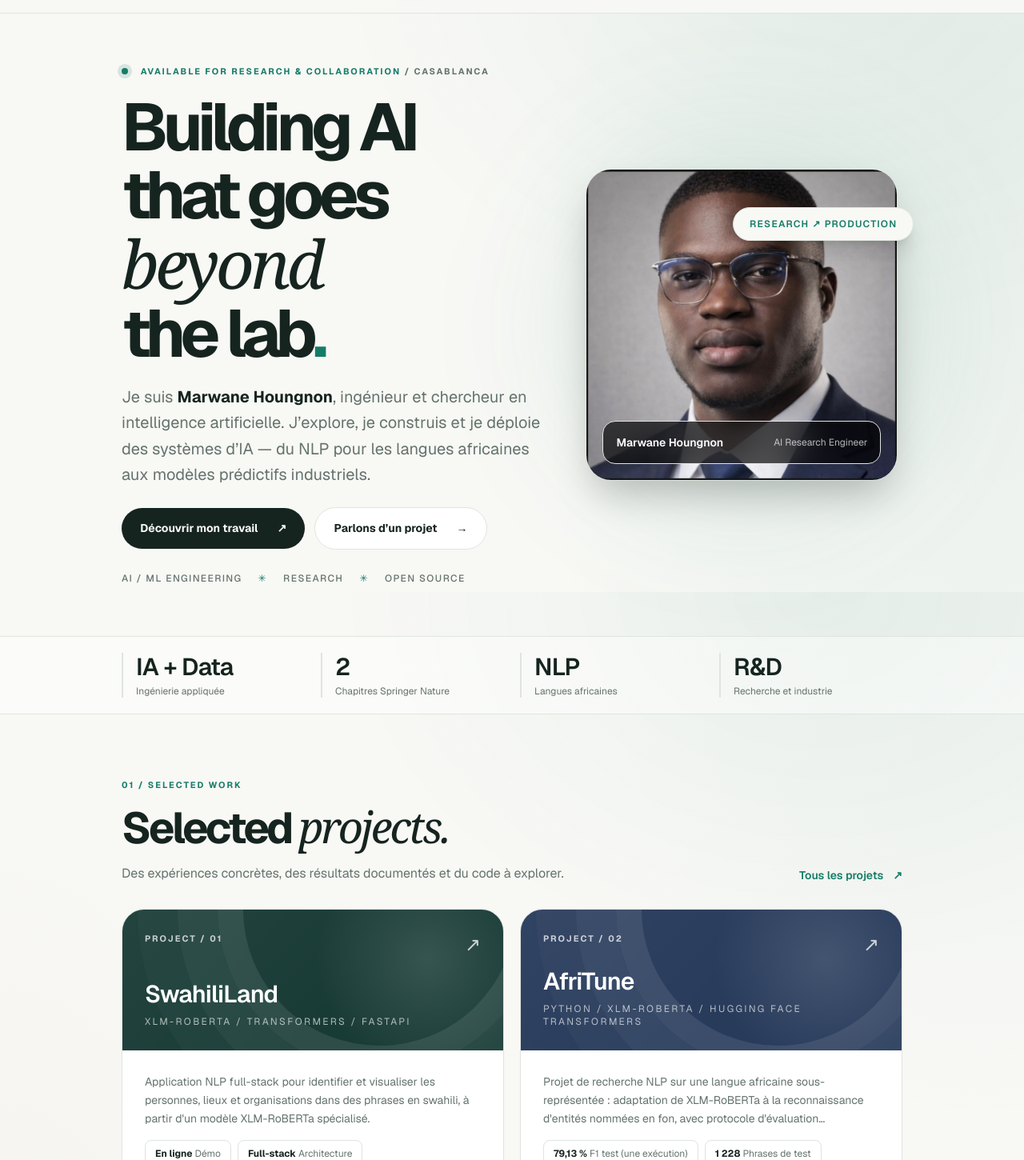
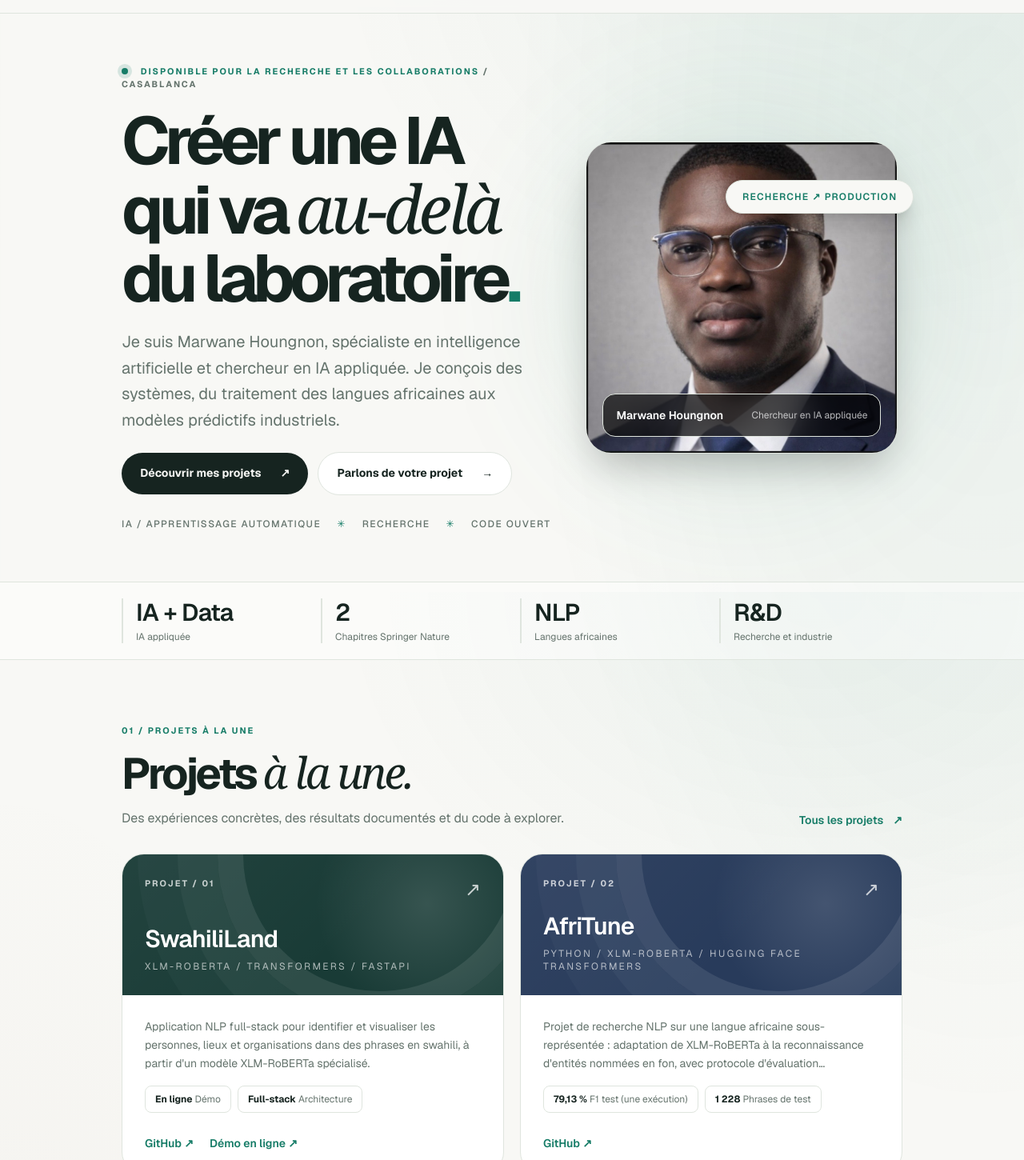
Before and after one commit to Thekidmaroi/MY-PORTOFOLIO, a Next.js app: page / in a window 1280 px wide. Shown: the part 60-1510 px from the top of the page at 80% size. Built offline with nearby package versions, Linux system fonts and the light colour scheme.

Commit message:
feat: provide fully French or English editorial homepage copy

```diff
--- a/src/app/page.tsx
+++ b/src/app/page.tsx
@@ -1,4 +1,6 @@
+"use client";
 import Link from "next/link";
+import {useLanguage} from "@/components/language-provider";
 import { Container } from "@/components/container";
 import { MediaSlot } from "@/components/media-slot";
 import { profile, projects, experiences, publications, skills } from "@/lib/data";
@@ -15,20 +17,22 @@ function Arrow({ diagonal = false }: { diagonal?: boolean }) {
 }
 
 export default function Home() {
+  const {language}=useLanguage();
+  const tr=(fr:string,en:string)=>language==="fr"?fr:en;
   return (
     <div className="editorial">
       <section className="relative overflow-hidden border-b border-border">
         <Container className="relative grid min-h-[530px] items-center gap-8 py-12 lg:grid-cols-[1.15fr_.85fr] lg:py-16">
           <div className="relative z-10">
-            <p className="eyebrow mb-5"><span className="signal-dot" /> AVAILABLE FOR RESEARCH & COLLABORATION <span className="text-muted">/ CASABLANCA</span></p>
-            <h1 className="display-title max-w-[860px]">Building AI<br />that goes <em>beyond</em><br />the lab<span className="text-accent">.</span></h1>
-            <p className="mt-5 max-w-xl text-lg leading-relaxed text-muted sm:text-xl">Je suis <strong className="text-foreground">{profile.name}</strong>, ingénieur et chercheur en intelligence artificielle. J’explore, je construis et je déploie des systèmes d’IA — du NLP pour les langues africaines aux modèles prédictifs industriels.</p>
+            <p className="eyebrow mb-5"><span className="signal-dot" /> {tr("DISPONIBLE POUR LA RECHERCHE ET LES COLLABORATIONS","AVAILABLE FOR RESEARCH & COLLABORATION")} <span className="text-muted">/ CASABLANCA</span></p>
+            <h1 className="display-title max-w-[860px]">{language==="fr"?<>Créer une IA<br/>qui va <em>au-delà</em><br/>du laboratoire</>:<>Building AI<br/>that goes <em>beyond</em><br/>the lab</>}<span className="text-accent">.</span></h1>
+            <p className="mt-5 max-w-xl text-lg leading-relaxed text-muted sm:text-xl">{tr("Je suis "+profile.name+", spécialiste en intelligence artificielle et chercheur en IA appliquée. Je conçois des systèmes, du traitement des langues africaines aux modèles prédictifs industriels.","I’m "+profile.name+", an applied AI researcher and practitioner. I build systems ranging from African-language NLP to industrial predictive models.")}</p>
             <div className="mt-6 flex flex-wrap items-center gap-3">
-              <Link href="/projets" className="editorial-button">Découvrir mon travail <Arrow diagonal /></Link>
-              <Link href="/contact" className="editorial-button-secondary">Parlons d’un projet <Arrow /></Link>
+              <Link href="/projets" className="editorial-button">{tr("Découvrir mes projets","Explore my work")} <Arrow diagonal /></Link>
+              <Link href="/contact" className="editorial-button-secondary">{tr("Parlons de votre projet","Let’s talk")} <Arrow /></Link>
             </div>
             <div className="mt-7 flex flex-wrap items-center gap-5 text-xs font-medium uppercase tracking-[.12em] text-muted">
-              <span>AI / ML ENGINEERING</span><span className="text-accent">✳</span><span>RESEARCH</span><span className="text-accent">✳</span><span>OPEN SOURCE</span>
+              <span>{tr("IA / APPRENTISSAGE AUTOMATIQUE","AI / MACHINE LEARNING")}</span><span className="text-accent">✳</span><span>{tr("RECHERCHE","RESEARCH")}</span><span className="text-accent">✳</span><span>{tr("CODE OUVERT","OPEN SOURCE")}</span>
             </div>
           </div>
           <div className="relative mx-auto w-full max-w-[350px] lg:max-w-[390px]">
@@ -36,17 +40,17 @@ export default function Home() {
             <div className="relative overflow-hidden rounded-[2rem] border border-border bg-surface shadow-2xl">
               <MediaSlot src={profile.photo} alt={`Portrait de ${profile.name}`} variant="cover" className="aspect-[5/5] w-full !rounded-none !border-0" sizes="(min-width: 1024px) 480px, 90vw" objectPosition="50% 18%" />
               <div className="absolute bottom-5 left-5 right-5 rounded-2xl border border-white/20 bg-black/65 p-4 text-white backdrop-blur-xl">
-                <div className="flex items-center justify-between gap-3"><span className="text-sm font-semibold">Marwane Houngnon</span><span className="text-xs text-white/70">AI Research Engineer</span></div>
+                <div className="flex items-center justify-between gap-3"><span className="text-sm font-semibold">Marwane Houngnon</span><span className="text-xs text-white/70">{tr("Chercheur en IA appliquée","Applied AI Researcher")}</span></div>
               </div>
             </div>
-            <span className="absolute -right-5 top-12 hidden rounded-full border border-accent/30 bg-background px-5 py-3 text-xs font-semibold uppercase tracking-widest text-accent shadow-xl sm:block">Research ↗ Production</span>
+            <span className="absolute -right-5 top-12 hidden rounded-full border border-accent/30 bg-background px-5 py-3 text-xs font-semibold uppercase tracking-widest text-accent shadow-xl sm:block">{tr("Recherche ↗ Production","Research ↗ Production")}</span>
           </div>
         </Container>
       </section>
 
       <div className="border-b border-border bg-surface/40">
         <Container className="grid grid-cols-2 gap-5 py-5 md:grid-cols-4">
-          {[["IA + Data", "Ingénierie appliquée"],["2", "Chapitres Springer Nature"],["NLP", "Langues africaines"],["R&D", "Recherche et industrie"]].map(([value,label]) => (
+          {(language==="fr"?[["IA + Data","IA appliquée"],["2","Chapitres Springer Nature"],["NLP","Langues africaines"],["R&D","Recherche et industrie"]]:[["AI + Data","Applied AI"],["2","Springer Nature chapters"],["NLP","African languages"],["R&D","Research and industry"]]).map(([value,label]) => (
             <div key={label} className="border-l-2 border-accent/40 pl-4"><p className="text-3xl font-semibold tracking-tight">{value}</p><p className="mt-1 text-xs text-muted">{label}</p></div>
           ))}
         </Container>
@@ -55,21 +59,21 @@ export default function Home() {
       <section className="py-14 sm:py-20" id="work">
         <Container>
           <div className="mb-8 flex flex-col justify-between gap-5 sm:flex-row sm:items-end">
-            <div><p className="eyebrow mb-4">01 / SELECTED WORK</p><h2 className="section-display">Selected <em>projects.</em></h2><p className="mt-4 max-w-xl text-muted">Des expériences concrètes, des résultats documentés et du code à explorer.</p></div>
-            <Link href="/projets" className="inline-flex items-center gap-3 text-sm font-semibold text-accent hover:underline">Tous les projets <Arrow diagonal /></Link>
+            <div><p className="eyebrow mb-4">{tr("01 / PROJETS À LA UNE","01 / SELECTED WORK")}</p><h2 className="section-display">{language==="fr"?<>Projets <em>à la une.</em></>:<>Selected <em>projects.</em></>}</h2><p className="mt-4 max-w-xl text-muted">{tr("Des expériences concrètes, des résultats documentés et du code à explorer.","Real-world experiments, documented results, and code to explore.")}</p></div>
+            <Link href="/projets" className="inline-flex items-center gap-3 text-sm font-semibold text-accent hover:underline">{tr("Tous les projets","All projects")} <Arrow diagonal /></Link>
           </div>
           <div className="grid gap-5 lg:grid-cols-2">
             {feature.map((project, index) => (
               <article key={project.name} className="project-editorial group flex flex-col overflow-hidden rounded-[1.75rem] border border-border bg-surface">
                 <div className={`relative flex min-h-40 flex-col justify-between overflow-hidden p-7 sm:min-h-44 sm:p-7 project-art project-art-${index % 4}`}>
-                  <div className="relative z-10 flex justify-between gap-3"><span className="eyebrow !text-white/75">PROJECT / {String(index + 1).padStart(2,"0")}</span><span className="text-2xl text-white/75">↗</span></div>
+                  <div className="relative z-10 flex justify-between gap-3"><span className="eyebrow !text-white/75">{tr("PROJET","PROJECT")} / {String(index + 1).padStart(2,"0")}</span><span className="text-2xl text-white/75">↗</span></div>
                   <div className="relative z-10"><span className="block max-w-md text-2xl font-semibold tracking-tight text-white sm:text-3xl">{project.name.split(" — ")[0]}</span><span className="mt-2 block text-xs uppercase tracking-[.2em] text-white/65">{project.stack.slice(0,3).join("  /  ")}</span></div>
                   <div className="project-orb" aria-hidden="true" />
                 </div>
                 <div className="flex flex-1 flex-col p-6 sm:p-7">
                   <p className="line-clamp-3 text-sm leading-relaxed text-muted">{project.description}</p>
                   <div className="mt-4 flex flex-wrap gap-2">{project.metrics.slice(0,2).map(metric => <span key={metric.label} className="rounded-lg border border-border px-3 py-2 text-xs"><strong className="text-foreground">{metric.value}</strong> <span className="text-muted">{metric.label}</span></span>)}</div>
-                  <div className="mt-auto flex flex-wrap items-center gap-5 pt-7 text-sm font-semibold"><a href={project.githubUrl} target="_blank" rel="noopener noreferrer" className="text-accent hover:underline">GitHub ↗</a>{project.demoUrl && <a href={project.demoUrl} target="_blank" rel="noopener noreferrer" className="text-accent hover:underline">Live demo ↗</a>}</div>
+                  <div className="mt-auto flex flex-wrap items-center gap-5 pt-7 text-sm font-semibold"><a href={project.githubUrl} target="_blank" rel="noopener noreferrer" className="text-accent hover:underline">GitHub ↗</a>{project.demoUrl && <a href={project.demoUrl} target="_blank" rel="noopener noreferrer" className="text-accent hover:underline">{tr("Démo en ligne ↗","Live demo ↗")}</a>}</div>
                 </div>
               </article>
             ))}
@@ -79,17 +83,17 @@ export default function Home() {
 
       <section className="border-y border-border bg-surface/50 py-14 sm:py-20">
         <Container>
-          <p className="eyebrow mb-4">02 / WHAT I DO</p>
-          <h2 className="section-display mb-8">At the intersection of <em>ideas & impact.</em></h2>
+          <p className="eyebrow mb-4">{tr("02 / DOMAINES D’EXPERTISE","02 / WHAT I DO")}</p>
+          <h2 className="section-display mb-8">{language==="fr"?<>À la rencontre des <em>idées et de l’impact.</em></>:<>At the intersection of <em>ideas & impact.</em></>}</h2>
           <div className="grid gap-px overflow-hidden rounded-3xl border border-border bg-border lg:grid-cols-3">
-            {domains.map(domain => <div key={domain.number} className="bg-background p-8 sm:p-10"><span className="eyebrow text-accent">{domain.number} / EXPERTISE</span><h3 className="mt-6 text-2xl font-semibold tracking-tight">{domain.title}</h3><p className="mt-4 min-h-16 text-sm leading-relaxed text-muted">{domain.text}</p><p className="mt-5 border-t border-border pt-5 text-xs font-medium text-accent">{domain.tags}</p></div>)}
+            {domains.map(domain => <div key={domain.number} className="bg-background p-8 sm:p-10"><span className="eyebrow text-accent">{domain.number} / EXPERTISE</span><h3 className="mt-6 text-2xl font-semibold tracking-tight">{tr(domain.title,domain.number==="01"?"Applied AI & Machine Learning":domain.number==="02"?"Natural Language Processing":"Research & Probabilistic Systems")}</h3><p className="mt-4 min-h-16 text-sm leading-relaxed text-muted">{tr(domain.text,domain.number==="01"?"Designing, evaluating and deploying systems built for real-world constraints.":domain.number==="02"?"Taking language models from notebooks to accessible, usable experiences.":"Connecting probabilistic methods, scientific validation and reproducible engineering.")}</p><p className="mt-5 border-t border-border pt-5 text-xs font-medium text-accent">{tr(domain.tags,domain.number==="01"?"Time series · Predictive maintenance · MLOps":domain.number==="02"?"Transformers · NER · African NLP":"Markov models · Hybrid AI · Publications")}</p></div>)}
           </div>
         </Container>
       </section>
 
       <section className="py-14 sm:py-20">
         <Container className="grid gap-8 lg:grid-cols-[.85fr_1.15fr]">
-          <div><p className="eyebrow mb-4">03 / EXPERIENCE</p><h2 className="section-display">From research<br />to <em>real-world.</em></h2><p className="mt-6 max-w-sm text-muted">Une expérience entre laboratoires, industrie et déploiement de produits IA.</p><Link href="/experiences" className="mt-7 inline-flex items-center gap-2 font-semibold text-accent hover:underline">Explorer mon parcours <Arrow diagonal /></Link></div>
+          <div><p className="eyebrow mb-4">{tr("03 / PARCOURS","03 / EXPERIENCE")}</p><h2 className="section-display">{language==="fr"?<>De la recherche<br/>au <em>terrain.</em></>:<>From research<br/>to <em>real-world.</em></>}</h2><p className="mt-6 max-w-sm text-muted">{tr("Une expérience entre laboratoires, industrie et déploiement de produits IA.","Experience across research labs, industry, and AI product deployment.")}</p><Link href="/experiences" className="mt-7 inline-flex items-center gap-2 font-semibold text-accent hover:underline">{tr("Explorer mon parcours","Explore my experience")} <Arrow diagonal /></Link></div>
           <div className="divide-y divide-border border-t border-border">
             {experiences.slice(0,4).map(exp => <div key={exp.company + exp.period} className="grid gap-3 py-5 sm:grid-cols-[1fr_auto]"><div><h3 className="text-lg font-semibold">{exp.role}</h3><p className="mt-1 text-sm text-muted">{exp.company} · {exp.location}</p></div><span className="text-xs font-medium text-accent">{exp.period}</span></div>)}
           </div>
@@ -98,13 +102,13 @@ export default function Home() {
 
       <section className="border-y border-border bg-surface/50 py-14">
         <Container className="grid gap-10 lg:grid-cols-[1fr_1.1fr] lg:items-center">
-          <div><p className="eyebrow mb-4">04 / RESEARCH</p><h2 className="section-display">Curiosity,<br /><em>published.</em></h2><p className="mt-5 max-w-md text-muted">La recherche n’est pas un chapitre à part : elle façonne ma manière de construire des systèmes fiables.</p><Link href="/publications" className="mt-7 inline-flex items-center gap-2 font-semibold text-accent hover:underline">Voir mes publications <Arrow diagonal /></Link></div>
-          <div className="rounded-3xl border border-border bg-background p-8 sm:p-10"><p className="eyebrow mb-6">FEATURED PUBLICATION</p><h3 className="text-xl font-semibold leading-snug">{publications[0].citation}</h3><p className="mt-5 text-sm text-muted">{publications[0].venue}</p><div className="mt-7 flex flex-wrap gap-2">{Object.values(skills).flat().slice(0,6).map(skill=><span key={skill} className="rounded-full border border-border px-3 py-1 text-xs text-muted">{skill}</span>)}</div></div>
+          <div><p className="eyebrow mb-4">{tr("04 / RECHERCHE","04 / RESEARCH")}</p><h2 className="section-display">{language==="fr"?<>La curiosité,<br/><em>publiée.</em></>:<>Curiosity,<br/><em>published.</em></>}</h2><p className="mt-5 max-w-md text-muted">{tr("La recherche n’est pas un chapitre à part : elle façonne ma manière de construire des systèmes fiables.","Research is not a separate chapter: it shapes how I build reliable systems.")}</p><Link href="/publications" className="mt-7 inline-flex items-center gap-2 font-semibold text-accent hover:underline">{tr("Voir mes publications","Explore my publications")} <Arrow diagonal /></Link></div>
+          <div className="rounded-3xl border border-border bg-background p-8 sm:p-10"><p className="eyebrow mb-6">{tr("PUBLICATION À LA UNE","FEATURED PUBLICATION")}</p><h3 className="text-xl font-semibold leading-snug">{publications[0].citation}</h3><p className="mt-5 text-sm text-muted">{publications[0].venue}</p><div className="mt-7 flex flex-wrap gap-2">{Object.values(skills).flat().slice(0,6).map(skill=><span key={skill} className="rounded-full border border-border px-3 py-1 text-xs text-muted">{skill}</span>)}</div></div>
         </Container>
       </section>
 
       <section className="py-14 sm:py-20">
-        <Container><div className="relative overflow-hidden rounded-[2rem] bg-[#152c29] p-8 text-white sm:p-11"><div className="absolute -right-20 -top-28 h-96 w-96 rounded-full border-[65px] border-[#2dd4bf]/15" aria-hidden="true" /><p className="eyebrow mb-6 !text-[#9de8dc]">05 / LET'S CONNECT</p><h2 className="relative max-w-3xl text-4xl font-semibold leading-tight tracking-tight sm:text-6xl">Have a complex problem?<br /><em className="font-serif text-[#9de8dc]">Let's build something meaningful.</em></h2><p className="relative mt-6 max-w-xl text-white/70">Ouvert aux collaborations R&D, aux projets d’IA appliquée et aux opportunités de recherche.</p><div className="relative mt-9 flex flex-wrap gap-3"><Link href="/contact" className="inline-flex items-center gap-3 rounded-full bg-[#baf5e9] px-6 py-3 font-semibold text-[#102d29] transition hover:bg-white">Me contacter ↗</Link><a href={profile.links.github} target="_blank" rel="noopener noreferrer" className="inline-flex items-center gap-3 rounded-full border border-white/30 px-6 py-3 font-semibold transition hover:bg-white/10">GitHub ↗</a></div></div></Container>
+        <Container><div className="relative overflow-hidden rounded-[2rem] bg-[#152c29] p-8 text-white sm:p-11"><div className="absolute -right-20 -top-28 h-96 w-96 rounded-full border-[65px] border-[#2dd4bf]/15" aria-hidden="true" /><p className="eyebrow mb-6 !text-[#9de8dc]">{tr("05 / ÉCHANGEONS","05 / LET’S CONNECT")}</p><h2 className="relative max-w-3xl text-4xl font-semibold leading-tight tracking-tight sm:text-6xl">{language==="fr"?<>Un problème complexe ?<br/><em className="font-serif text-[#9de8dc]">Construisons une solution utile.</em></>:<>Have a complex problem?<br/><em className="font-serif text-[#9de8dc]">Let’s build something meaningful.</em></>}</h2><p className="relative mt-6 max-w-xl text-white/70">{tr("Ouvert aux collaborations R&D, aux projets d’IA appliquée et aux opportunités de recherche.","Open to R&D collaborations, applied AI projects, and research opportunities.")}</p><div className="relative mt-9 flex flex-wrap gap-3"><Link href="/contact" className="inline-flex items-center gap-3 rounded-full bg-[#baf5e9] px-6 py-3 font-semibold text-[#102d29] transition hover:bg-white">{tr("Me contacter ↗","Get in touch ↗")}</Link><a href={profile.links.github} target="_blank" rel="noopener noreferrer" className="inline-flex items-center gap-3 rounded-full border border-white/30 px-6 py-3 font-semibold transition hover:bg-white/10">GitHub ↗</a></div></div></Container>
       </section>
     </div>
   );
```
